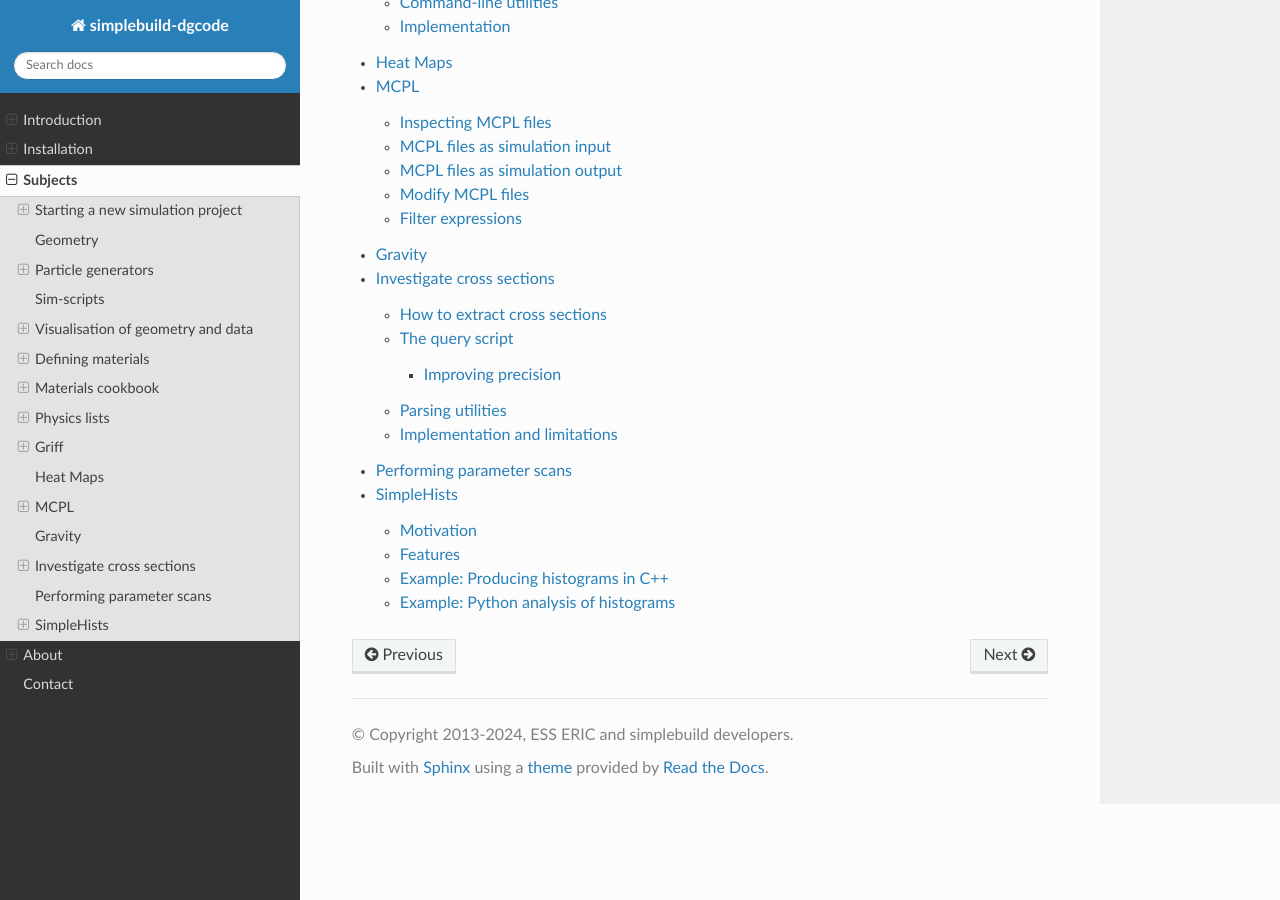
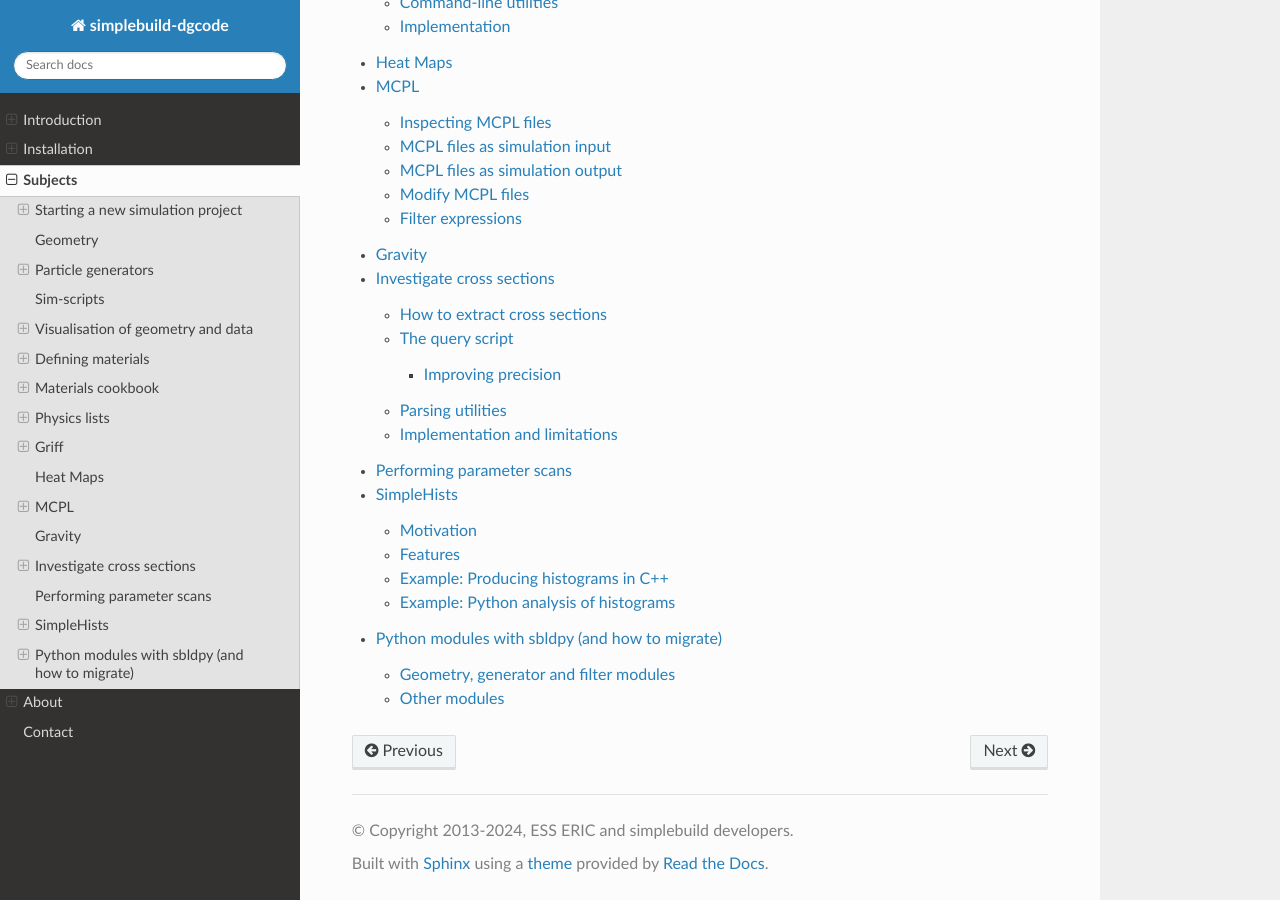
Before and after one commit to mctools/simplebuild-dgcode, a Sphinx documentation site: the page built from doc/source/subjects.rst, in a window 1280 px wide and 900 px high, scrolled down 1705 px. Built offline with Sphinx 7.4.7 and the Read the Docs theme 3.1.0, drawn with Linux system fonts in a browser that asks for light colours; the version number could not be read and is left out; part of the change alters nothing that is shown.

Commit message:
Add documentation page about sbldpy modules and how to migrate to them
Assisted-by: Claude

```diff
--- /dev/null
+++ b/doc/source/pymod.rst
@@ -0,0 +1,97 @@
+.. _sbpymod:
+
+***********************************************
+Python modules with sbldpy (and how to migrate)
+***********************************************
+
+The compiled Python modules in dgcode are being moved from ``pycpp_*``
+subdirectories (based on `pybind11 <https://pybind11.readthedocs.io/>`__) to
+``pymod_*`` subdirectories, which are based on the much simpler `sbldpy
+<https://mctools.github.io/simplebuild/sbldpy.html>`__ approach of
+simplebuild. Modules based on sbldpy are faster to compile and do not depend on
+the version of Python. New code should therefore use ``pymod_*``
+subdirectories.
+
+Existing ``pycpp_*`` modules in your own projects will keep working for now, and
+the two kinds of modules can be used together (for instance, a geometry from a
+``pycpp_*`` module can be used together with a generator from a ``pymod_*``
+module in the same simulation). However, support for ``pycpp_*`` modules will
+be removed in a future release, so you are encouraged to migrate your code as
+described below.
+
+Geometry, generator and filter modules
+======================================
+
+Most projects only have compiled Python modules which provide a geometry, a
+particle generator or a step filter, like the
+:sbpkg:`GeoSkeletonSP<G4GeoSkeletonSP/pymod__GeoSkeletonSP/geometry_module.cc>`
+geometry used in new projects created with ``dgcode_newsimproject``. Such a
+module can be migrated with a few simple steps, here shown for a geometry module
+``GeoMyStuff`` in a package ``G4GeoMyStuff``:
+
+#. Rename the directory ``G4GeoMyStuff/pycpp_GeoMyStuff/`` to
+   ``G4GeoMyStuff/pymod__GeoMyStuff/`` (note the two underscores, which makes
+   it a private module named ``_GeoMyStuff``).
+
+#. In the code, include ``G4Interfaces/GeoConstructToPy.hh`` instead of
+   ``G4Interfaces/GeoConstructPyExport.hh``, and replace:
+
+   .. code-block:: c++
+
+     PYTHON_MODULE( mod )
+     {
+       GeoConstructPyExport::exportGeo<GeoMyStuff>(mod, "GeoMyStuff");
+     }
+
+   with:
+
+   .. code-block:: c++
+
+     SBLDPY_MODULE( _GeoMyStuff ) { G4Interfaces::geoToPy<GeoMyStuff>( m ); }
+
+#. Add a file ``G4GeoMyStuff/python/GeoMyStuff.py``, providing the Python
+   module ``G4GeoMyStuff.GeoMyStuff`` with the usual ``create()`` function:
+
+   .. code-block:: python
+
+     from ._GeoMyStuff import create_handle as _create_handle
+     from G4Interfaces.ToPy import component_creator as _component_creator
+     create = _component_creator( _create_handle )
+
+That is all. Python code using the module (e.g. ``geo =
+G4GeoMyStuff.GeoMyStuff.create()``, setting parameters like ``geo.thickness_mm =
+2.0``, or calling methods like ``geo.dump()``) works as before, and the C++ code
+of the geometry class itself is unchanged.
+
+Generators and step filters are migrated in exactly the same way, using
+``G4Interfaces/ParticleGenToPy.hh`` and ``G4Interfaces::genToPy`` (instead of
+``G4Interfaces/ParticleGenPyExport.hh`` and ``ParticleGenPyExport::exportGen``),
+or ``G4Interfaces/StepFilterToPy.hh`` and ``G4Interfaces::filterToPy`` (instead
+of ``G4Interfaces/StepFilterPyExport.hh`` and
+``StepFilterPyExport::exportFilter``).
+
+The objects created by such modules are instances of the Python class
+``G4Interfaces.ToPy.Component``, which provides the same methods as the
+pybind11 based objects. One difference is that they are not instances of the
+pybind11 based classes, so code which checks the type of these objects (e.g.
+with ``isinstance(geo,G4Interfaces.GeoConstructBase)``) must be updated.
+
+Other modules
+=============
+
+Other modules can be migrated by following the `sbldpy documentation
+<https://mctools.github.io/simplebuild/sbldpy.html>`__. Note in particular the
+following differences compared to pybind11:
+
+* Integer parameters must have the type ``std::int64_t``.
+* Functions can not have default values of arguments or several overloads. If
+  needed, put the compiled code in a private module (e.g. ``pymod__impl/``,
+  providing the module ``_impl``) and add the missing features in Python code
+  using it (e.g. ``python/mymodule.py``). For examples of this, see
+  :sbpkg:`GriffFormat.dumpfile<GriffFormat/python/dumpfile.py>` or
+  :sbpkg:`G4DataCollect<G4DataCollect/python/__init__.py>`.
+* A ``pycpp__init/`` module was actually a module named ``_init``, imported
+  automatically by the ``__init__.py`` file of the package. A ``pymod__init/``
+  module directly provides the ``__init__.py`` file of the package, so if you
+  also have a ``python/__init__.py`` file, use a private module (e.g.
+  ``pymod__impl/``) instead.
--- a/doc/source/subjects.rst
+++ b/doc/source/subjects.rst
@@ -26,3 +26,4 @@ the search feature of the site.
    extractg4xs.rst
    scans.rst
    simplehists.rst
+   pymod.rst
```
